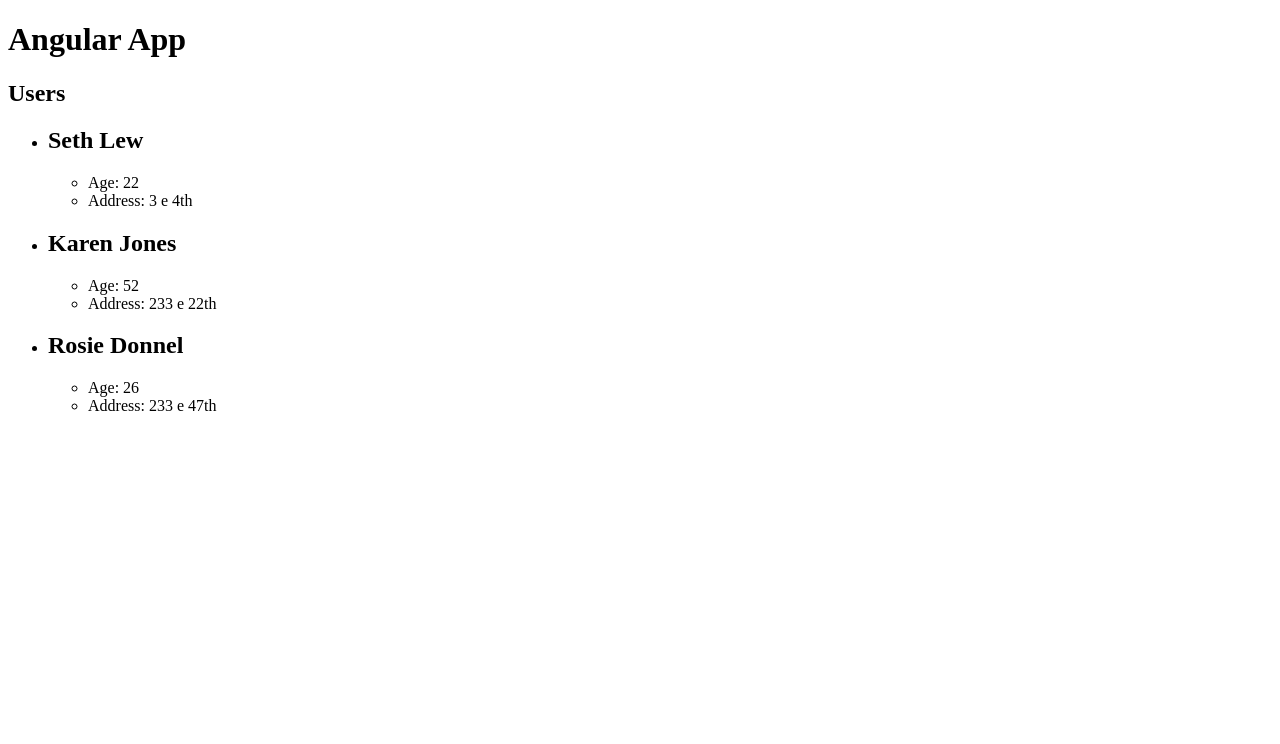
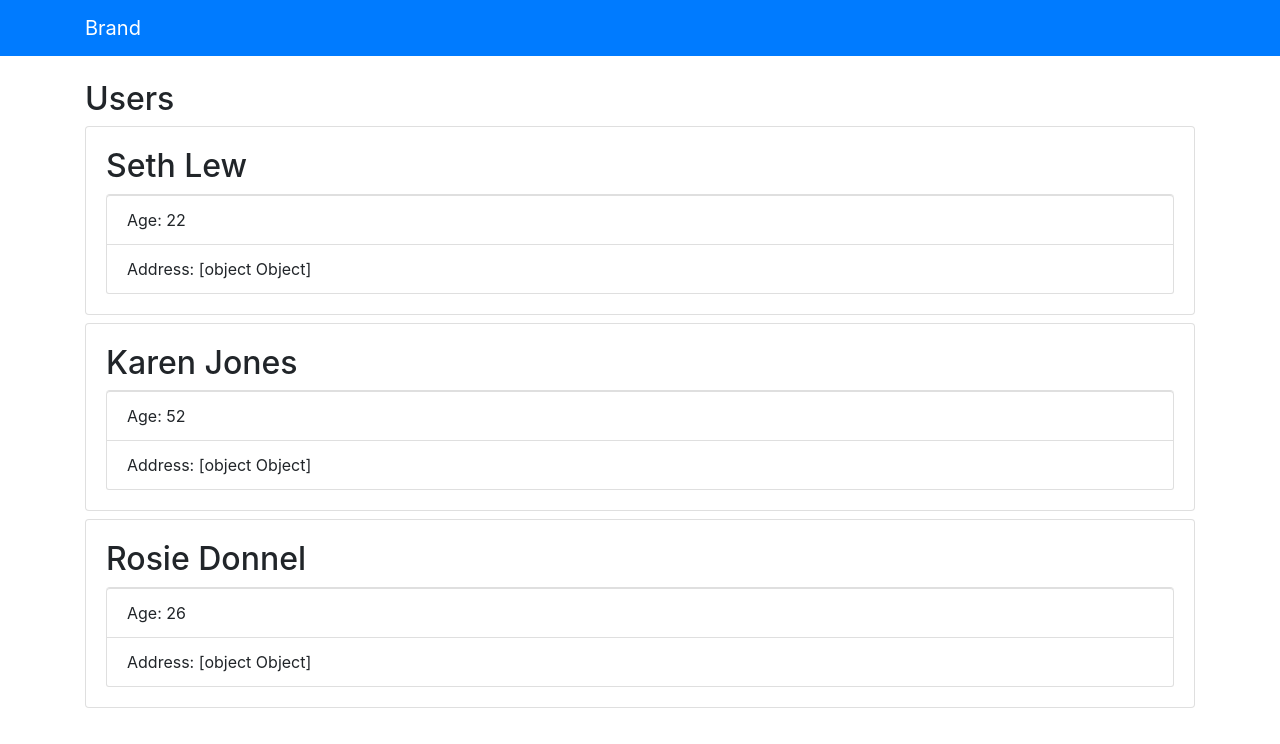
Before and after one commit to sethlewandowski/udemyTraversyMern, an Angular app: page / in a window 1280 px wide. Shown: the top 744 px of the page. Built offline with nearby package versions, Linux system fonts and the light colour scheme.

Commit message:
Section 4: Lesson 19

```diff
--- a/angular.json
+++ b/angular.json
@@ -27,9 +27,12 @@
               "src/assets"
             ],
             "styles": [
-              "src/styles.css"
+              "src/styles.css",
+              "./node_modules/bootstrap/dist/css/bootstrap.css"
             ],
-            "scripts": []
+            "scripts": ["./node_modules/jquery/dist/jquery.js",
+              "./node_modules/popper.js/dist/umd/popper.js",
+              "./node_modules/bootstrap/dist/js/bootstrap.js"]
           },
           "configurations": {
             "production": {
--- a/package.json
+++ b/package.json
@@ -18,6 +18,9 @@
     "@angular/platform-browser": "~12.0.0",
     "@angular/platform-browser-dynamic": "~12.0.0",
     "@angular/router": "~12.0.0",
+    "bootstrap": "4.0.0-beta.2",
+    "jquery": "^3.6.0",
+    "popper.js": "^1.16.1",
     "rxjs": "~6.6.0",
     "tslib": "^2.1.0",
     "zone.js": "~0.11.4"
--- a/src/app/app.component.html
+++ b/src/app/app.component.html
@@ -1,2 +1,4 @@
-<h1>Angular App</h1>
-<app-users></app-users>
+<app-navbar></app-navbar>
+<div class="container">
+    <app-users></app-users>
+</div>
--- a/src/app/app.module.ts
+++ b/src/app/app.module.ts
@@ -4,12 +4,14 @@
 import { AppComponent } from './app.component';
 import { UserComponent } from './components/user/user.component';
 import { UsersComponent } from './components/users/users.component';
+import { NavbarComponent } from './components/navbar/navbar.component';
 
 @NgModule({
   declarations: [
     AppComponent,
     UserComponent,
-    UsersComponent
+    UsersComponent,
+    NavbarComponent
   ],
   imports: [
     BrowserModule
--- /dev/null
+++ b/src/app/components/navbar/navbar.component.html
@@ -0,0 +1,5 @@
+<nav class="navbar navbar-dark bg-primary mb-4">
+    <div class="container">
+        <a href="#" class="navbar-brand">Brand</a>
+    </div>
+</nav>
--- /dev/null
+++ b/src/app/components/navbar/navbar.component.ts
@@ -0,0 +1,15 @@
+import { Component, OnInit } from '@angular/core';
+
+@Component({
+  selector: 'app-navbar',
+  templateUrl: './navbar.component.html',
+  styleUrls: ['./navbar.component.css']
+})
+export class NavbarComponent implements OnInit {
+
+  constructor() { }
+
+  ngOnInit(): void {
+  }
+
+}
--- a/src/app/components/user/user.component.html
+++ b/src/app/components/user/user.component.html
@@ -1,6 +1,5 @@
 <h2>{{ user.firstName }}  {{ user.lastName }}</h2>
 <ul>
     <li>Age: {{ user.age }}</li>
-    <li>Address: {{ user.address.street }}
-    </li>
+
 </ul>
--- a/src/app/components/users/users.component.html
+++ b/src/app/components/users/users.component.html
@@ -1,14 +1,10 @@
 <h2>Users</h2>
-<ul *ngIf="!loading">
-    <li *ngFor="let user of users">
+<ul class="list-unstyled" *ngIf="!loading">
+    <li class="card card-body mb-2" *ngFor="let user of users">
         <h2>{{ user.firstName }}  {{ user.lastName }}</h2>
-        <ul *ngIf="showExtended">
-            <li>Age: {{ user.age }}</li>
-            <li>Address: {{ user.address.street }}
-            </li>
+        <ul class="list-group" *ngIf="showExtended">
+            <li class="list-group-item">Age: {{ user.age }}</li>
+            <li class="list-group-item">Address: {{ user.address }}</li>
         </ul>
     </li>
 </ul>
-
-
-<h4 *ngIf="loading">Loading Users...</h4>
--- a/src/app/components/users/users.component.ts
+++ b/src/app/components/users/users.component.ts
@@ -15,7 +15,6 @@
   constructor() { }
 
   ngOnInit() {
-    setTimeout( () => {
       this.users = [
         {
           firstName: 'Seth',
@@ -50,13 +49,6 @@
       ];
 
       this.loading = false;
-    }, 2000)
-
+    }
 
   }
-
-  addUser(user: User) {
-    this.users.push(user)
-  }
-
-}
```
Also changed, not shown: src/app/components/navbar/navbar.component.css (added), 1 other file (tests, documents, lock files or other folders).
